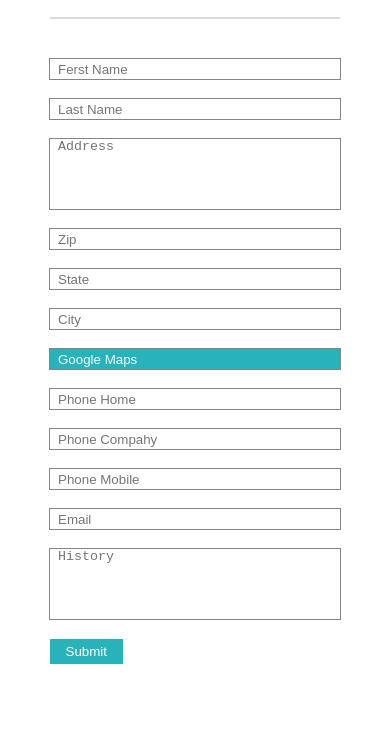
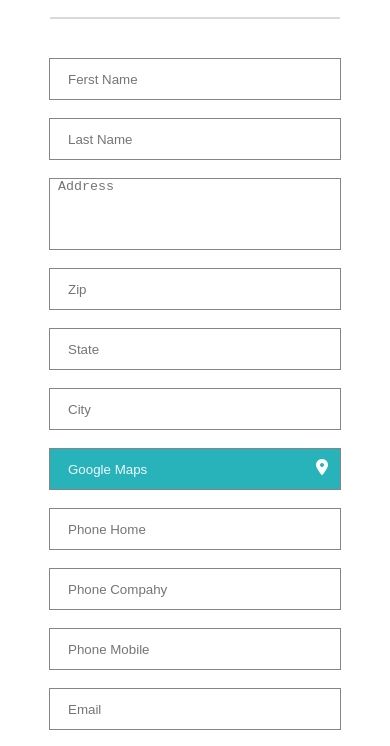
Before and after one commit to LinconOssa/Formulario, a plain HTML site: page index.html in a window 390 px wide. Shown: the part 87-833 px from the top of the page. Drawn offline with nearby package versions, Linux system fonts and the light colour scheme; a web font is replaced by a local one.

Commit message:
refactor: refactorizacion general

```diff
--- a/estilos.css
+++ b/estilos.css
@@ -4,6 +4,12 @@ html{
     padding: 0px;
     height: inherit;
   }
+  input[type=number]::-webkit-inner-spin-button,
+  input[type=number]::-webkit-outer-spin-button {
+    -webkit-appearance: none;
+    margin: 0;
+  }
+
 
 body {
     background-color: rgb(41,180,187);
@@ -57,15 +63,37 @@ form{
 }
 .form-input input{
   margin: 0;
-  padding: 0;
-  min-height:20px;
-  width: 100%;
+  min-height:30px;
   border: 0;
   outline: 1px solid #858585;
+  padding:0 40px 0 10px;
+
+  width: calc(100% - 50px);
+}
+.form-icon{
+  /*No debo meter display flex si no voy a acomodar 2 hijos con position rea*/
+  width: calc(100% + 64px);
+
+}
+.form-icon i{
+  position: absolute;
+  color: #fff;
+  margin-top: 7px;
+  transform: translateX(-24px);
+
+}
+.form-icon input{
+  margin: 0;
+  min-height:30px;
+  border: 0;
+  outline: 1px solid #858585;
+  padding:0 40px 0 10px;
+  width: calc(100% - 50px);
 }
 .form-title  img{
   width: 25px;
   height: 25px;
+  cursor: pointer;
 
 }
 
@@ -79,6 +107,7 @@ textarea{
   resize: none;
 }
 ::placeholder{
+
   padding: 0 8px;
 }
 .form-input-maps::placeholder{
@@ -91,11 +120,13 @@ textarea{
 }
 
 .input-boton{
-  width: 25%;
+  padding: 10px 30px;
   background: rgb(40,179,186);
   border: none;
   min-height:25px;
   color: #fff;
+  border-radius: 10px;
+  cursor: pointer;
 }
 
 @media only screen and (max-width:800px) {
@@ -118,5 +149,30 @@ textarea{
   border: 0;
   outline:1px solid #888585 ;
   }
+  .form-input input{
+
+    min-height:40px;
+
+  }
+  .form-icon i{
+
+    margin-top: 10px;
+
+
+  }
+  .form-icon{
+    width: 100%;
+  }
+
+  .form-input-boton{
+    display: flex;
+    justify-content: center;
+  }
+  .input-boton {
+    padding: 20px 60px;
+    font-size: 19px;
+
+  }
+
 
 }
--- a/index.html
+++ b/index.html
@@ -38,17 +38,18 @@
         </div>
         <div class="form-input">
             <input type="text" class="form-input" placeholder="City" required>
-            <input type="text" class="form-input-maps" placeholder="Google Maps "  required  >
-
-
+            <div class="form-icon">
+                <input type="text" class="form-input-maps" placeholder="Google Maps "  required>
+                <i class="fa fa-map-marker"></i>
+            </div>
         </div>
         <div class="form-input">
-            <input type="text" class="form-input" placeholder="Phone Home" required>
-            <input type="text" class="form-input" placeholder="Phone Compahy" required>
+            <input type="number" class="form-input" placeholder="Phone Home" required>
+            <input type="number" class="form-input" placeholder="Phone Compahy" required>
         </div>
         <div class="form-input">
-            <input type="text" class="form-input" placeholder="Phone Mobile" required>
-            <input type="text" class="form-input" placeholder="Email" required>
+            <input type="number" class="form-input" placeholder="Phone Mobile" required>
+            <input type="email" class="form-input" placeholder="Email" required>
         </div>
 
         <div class="form-input">
```
